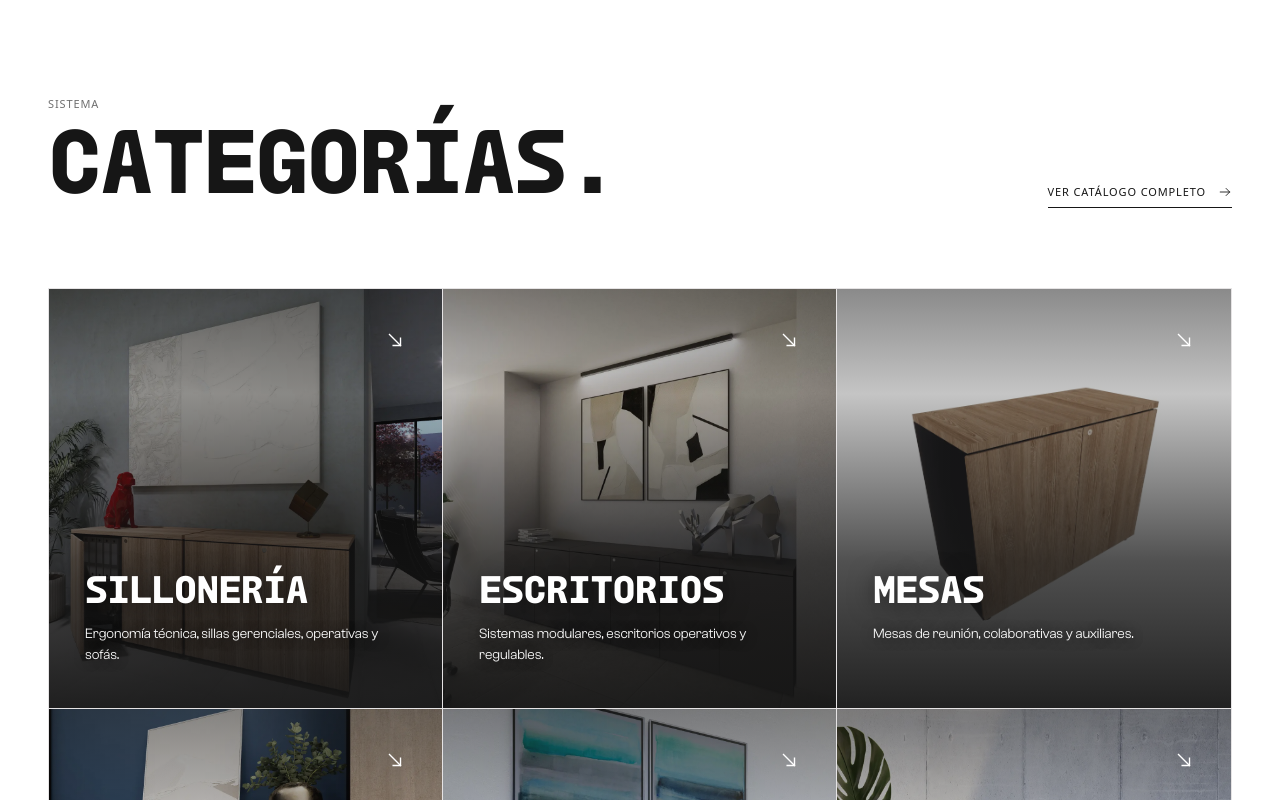
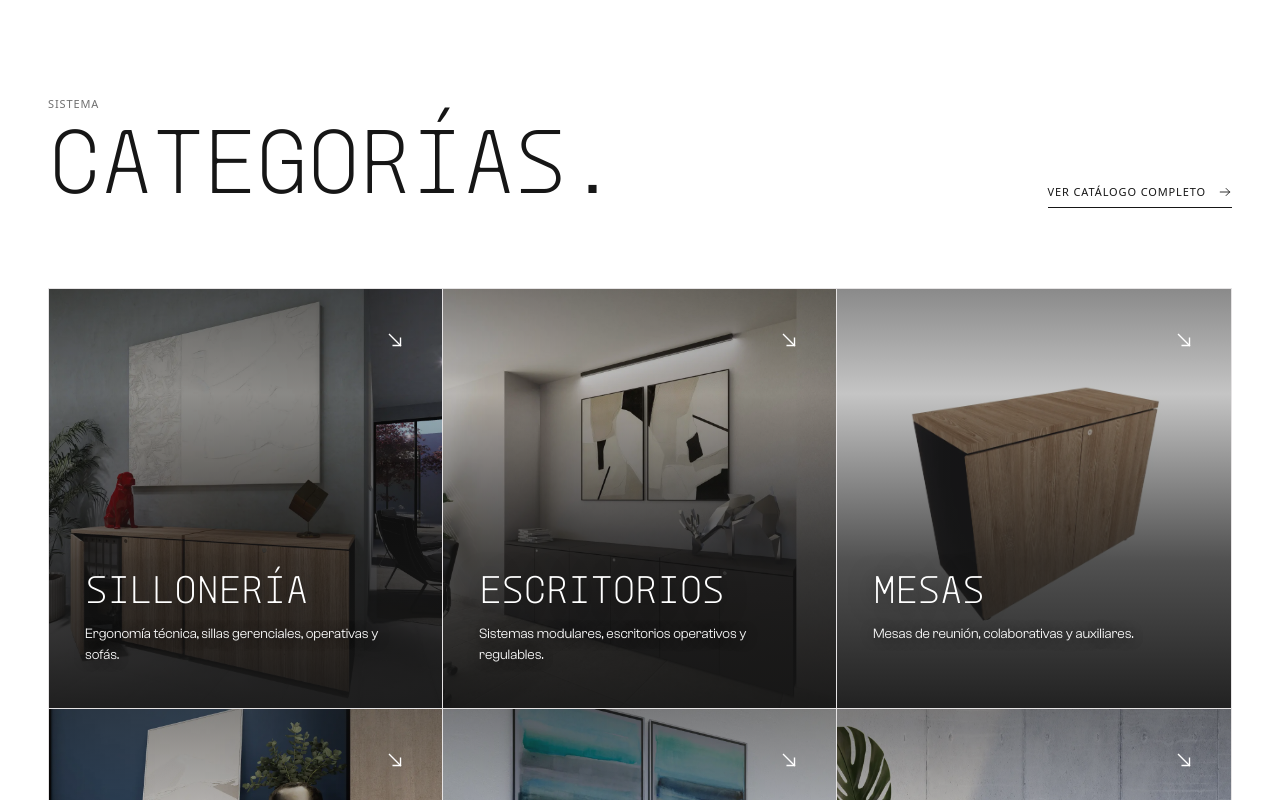
Before and after one commit to crpozo/maach-site, a React (Vite) app: page / in a window 1280 px wide. Shown: the part 880-1680 px from the top of the page. Built offline with nearby package versions, Linux system fonts and the light colour scheme; a web font is replaced by a local one.

Commit message:
Use thinnest Monoblock weight for category section and card titles
Co-Authored-By: Claude Opus 4.8 <noreply@anthropic.com>
Claude-Session: https://claude.ai/code/session_01QYYipy5q151gjjVcfFjtK7

```diff
--- a/src/pages/PageHome.tsx
+++ b/src/pages/PageHome.tsx
@@ -184,7 +184,7 @@ export default function PageHome() {
               <span className="maach-mono" style={{ color: 'var(--muted)', display: 'block', marginBottom: 16 }}>
                 {t('home.cat.eyebrow')}
               </span>
-              <h2 className="h-display" style={{ fontSize: 'clamp(56px, 8vw, 90px)' }}>
+              <h2 className="h-display" style={{ fontSize: 'clamp(56px, 8vw, 90px)', fontWeight: 100 }}>
                 {t('home.cat.title')}
               </h2>
             </div>
@@ -301,7 +301,7 @@ export default function PageHome() {
                     <h3
                       style={{
                         fontFamily: 'var(--display)',
-                        fontWeight: 700,
+                        fontWeight: 100,
                         fontSize: 'clamp(28px, 3vw, 44px)',
                         letterSpacing: '-.02em',
                         lineHeight: 0.95,
```
